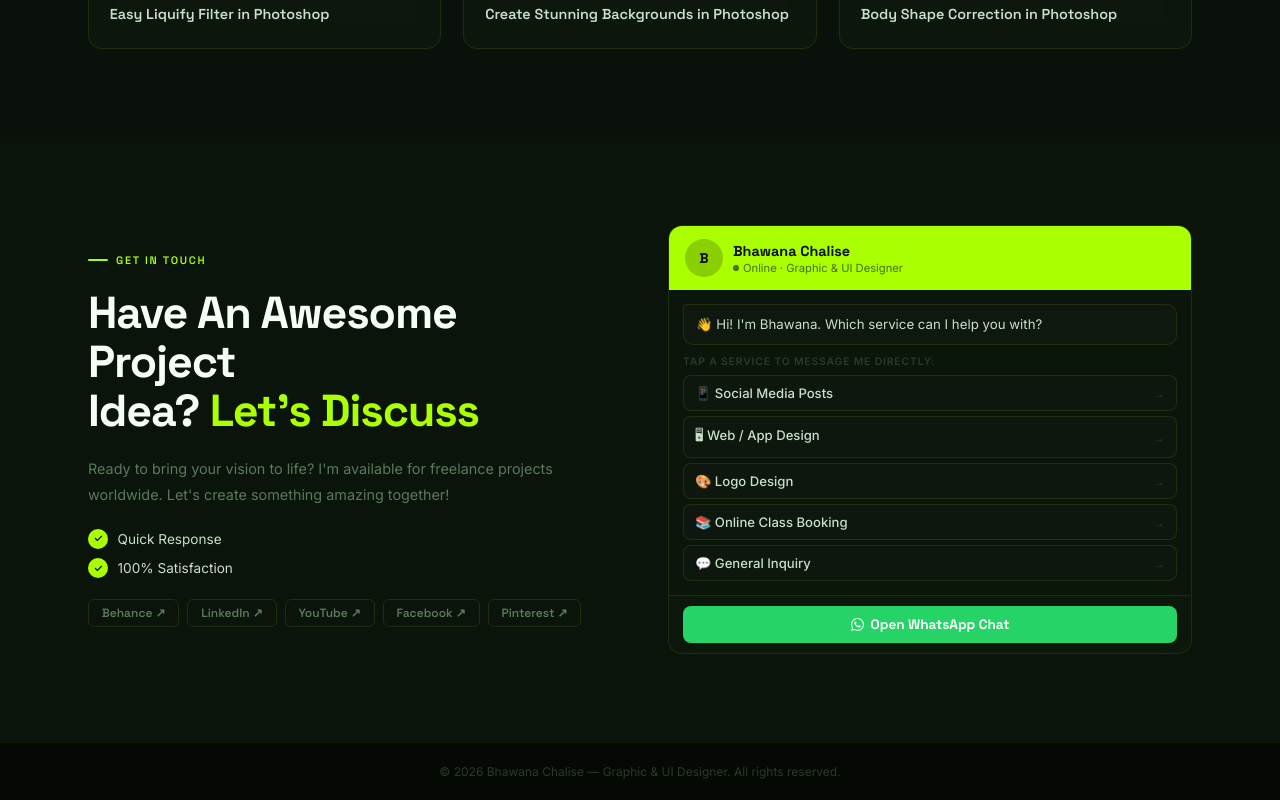
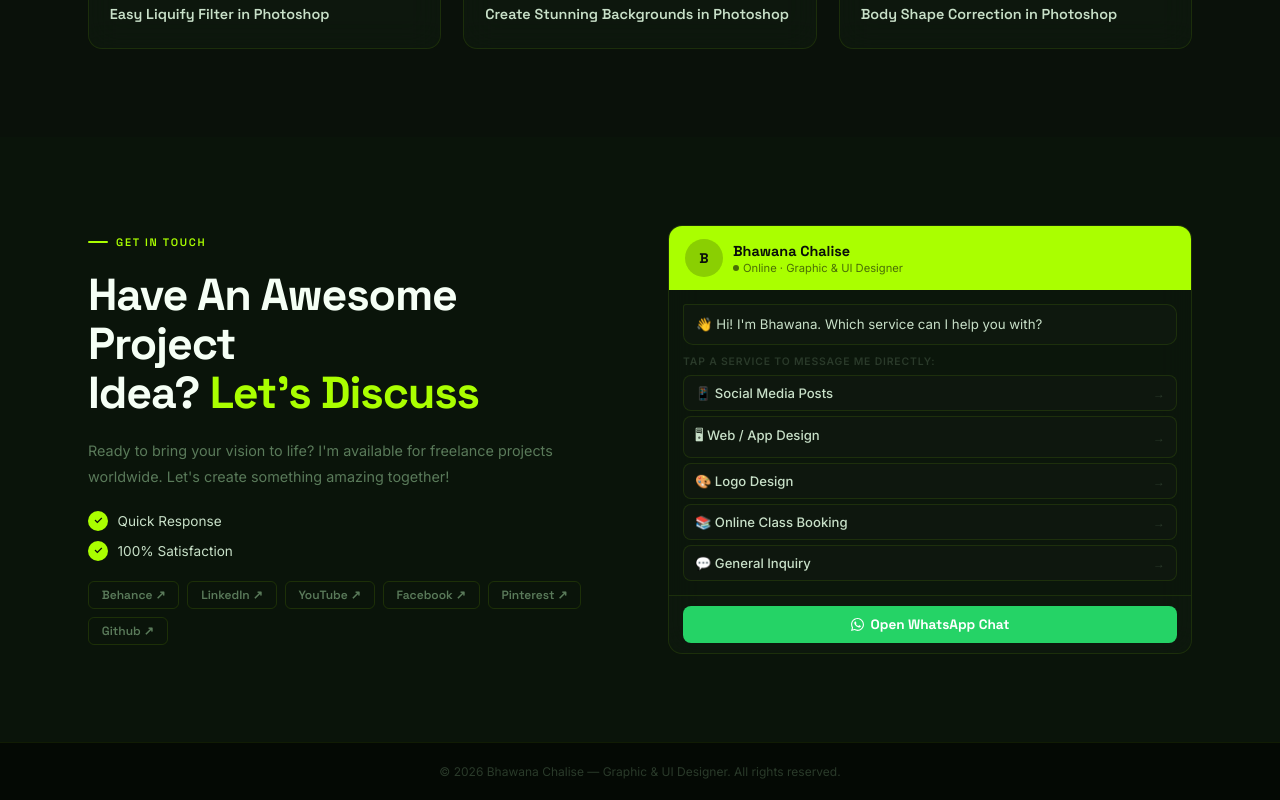
Before and after one commit to bhawanachalise/portfolio, a React (Create React App) app: page / in a window 1280 px wide. Shown: the part 3908-4708 px from the top of the page. Built offline with nearby package versions, Linux system fonts and the light colour scheme.

Commit message:
link update

```diff
--- a/src/components/Contact.jsx
+++ b/src/components/Contact.jsx
@@ -26,7 +26,7 @@
               ))}
             </div>
             <div className={s.socials}>
-              {[{n:'Behance',h:'https://behance.net/bhawanachalise'},{n:'LinkedIn',h:'https://www.linkedin.com/in/bhawana-chalise-/'},{n:'YouTube',h:'https://www.youtube.com/@chalisebhawana'},{n:'Facebook',h:'https://www.facebook.com/bhawana.chalise.2025'},{n:'Pinterest',h:'https://www.pinterest.com/bhawanachalise626/'}].map(s2=>(
+              {[{n:'Behance',h:'https://behance.net/bhawanachalise'},{n:'LinkedIn',h:'https://www.linkedin.com/in/bhawana-chalise-/'},{n:'YouTube',h:'https://www.youtube.com/@chalisebhawana'},{n:'Facebook',h:'https://www.facebook.com/bhawana.chalise.2025'},{n:'Pinterest',h:'https://www.pinterest.com/bhawanachalise626/'},{n:'Github',h:'https://github.com/bhawanachalise'}].map(s2=>(
                 <a key={s2.n} href={s2.h} target="_blank" rel="noreferrer" className={s.soc}>{s2.n} ↗</a>
               ))}
             </div>
```
